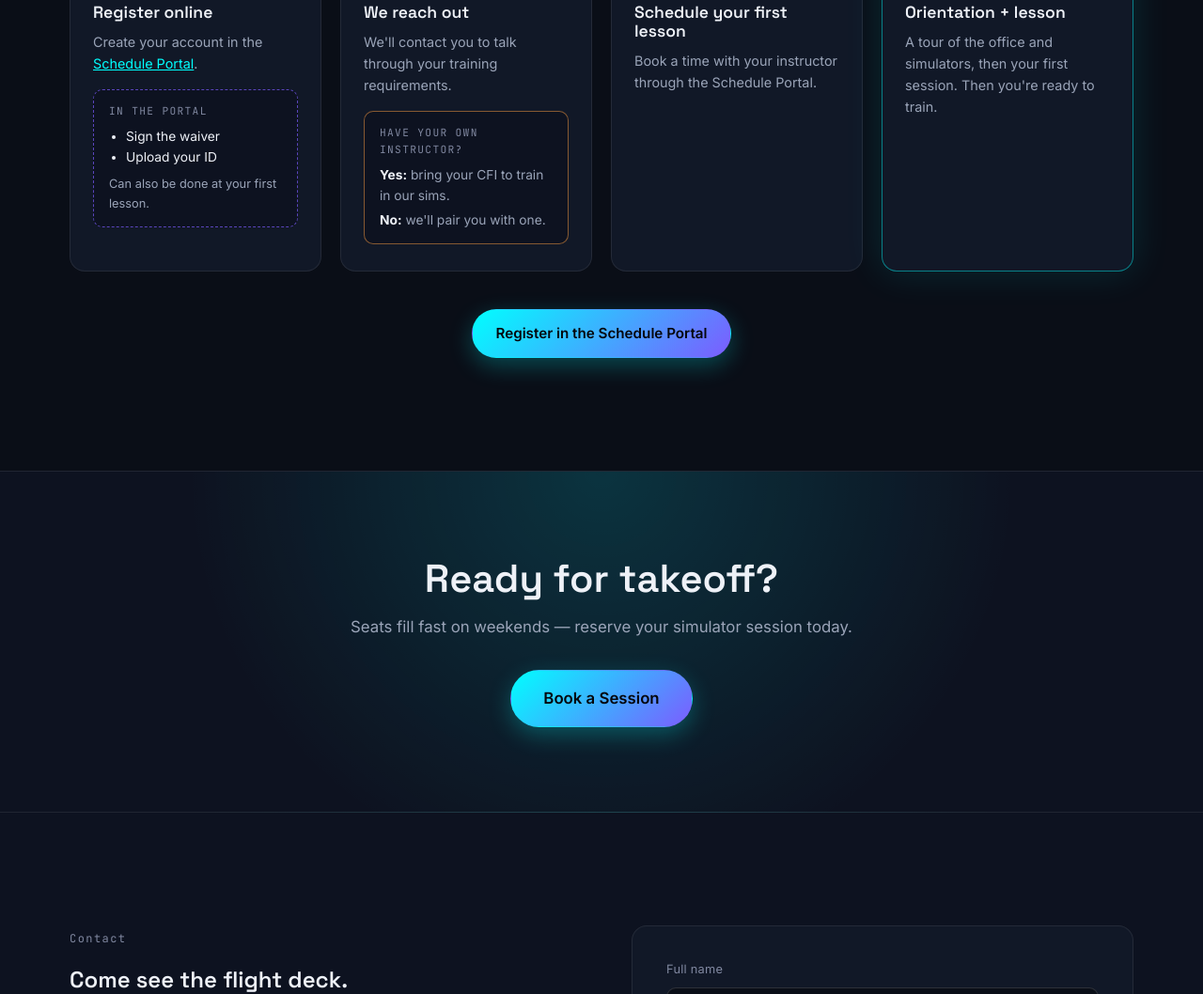
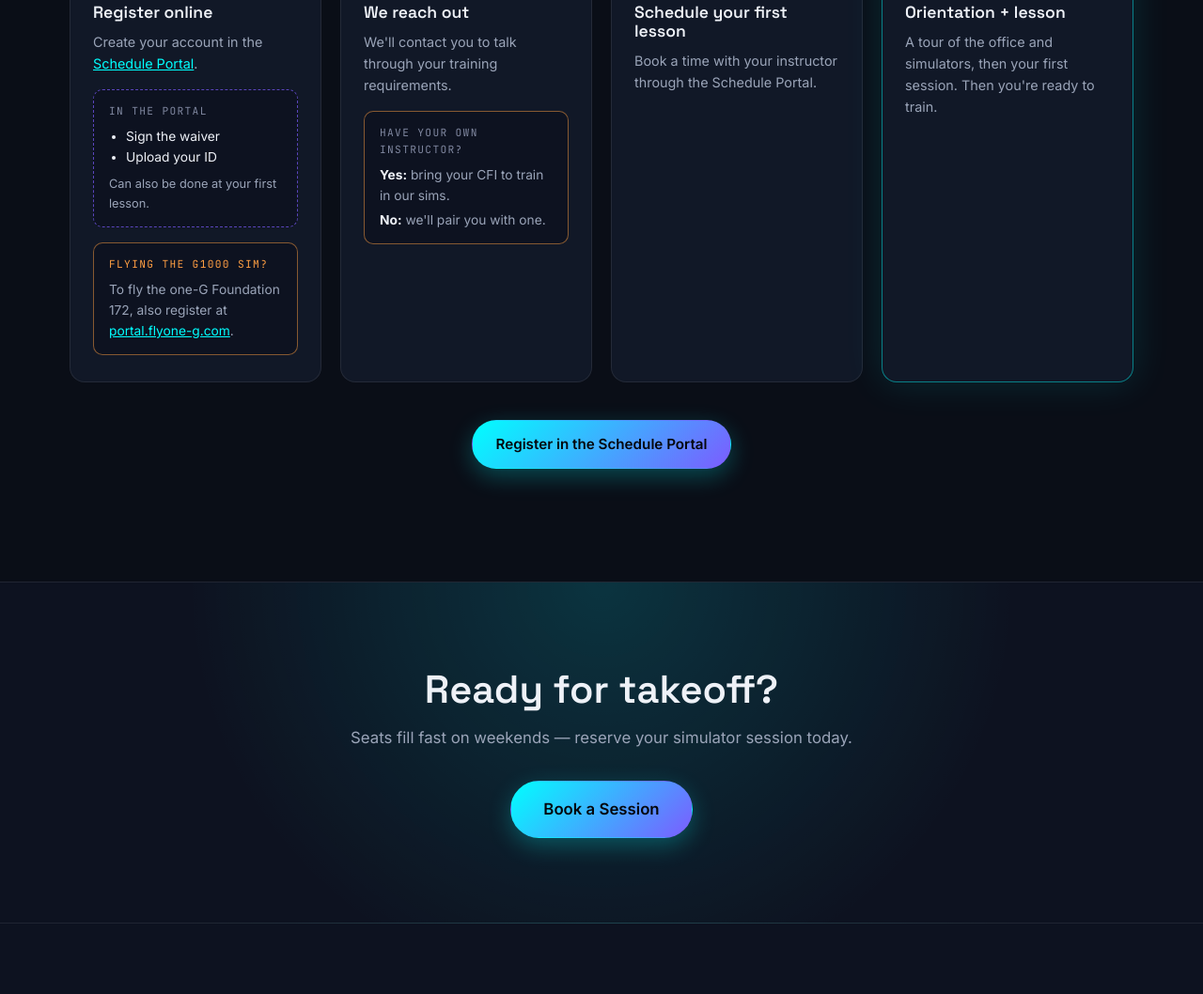
Before and after one commit to teacup33q/SSC, a plain HTML site: page index.html in a window 1280 px wide. Shown: the part 8993-10051 px from the top of the page at 94% size. Drawn offline with Linux system fonts and the light colour scheme.

Commit message:
Note one-G portal registration for the G1000 sim in Getting Started
Co-Authored-By: Claude Opus 5.5 <noreply@anthropic.com>
Claude-Session: https://claude.ai/code/session_01S1ZPPTd6CoBLBJvtPCBTp4

```diff
--- a/index.html
+++ b/index.html
@@ -511,6 +511,10 @@
             </ul>
             <p class="step-sub-note">Can also be done at your first lesson.</p>
           </div>
+          <div class="step-cond">
+            <p class="step-sub-label">Flying the G1000 sim?</p>
+            <p>To fly the one-G Foundation 172, also register at <a href="https://portal.flyone-g.com/" target="_blank" rel="noopener noreferrer">portal.flyone-g.com</a>.</p>
+          </div>
         </li>
 
         <li class="step reveal">
--- a/styles.css
+++ b/styles.css
@@ -998,6 +998,16 @@ input, select, textarea { font: inherit; }
 }
 .step-sub { border: 1px dashed rgba(124, 92, 255, 0.7); }
 .step-branch { border: 1px solid rgba(255, 159, 67, 0.5); }
+.step-cond {
+  margin-top: 6px;
+  padding: 14px 16px;
+  border-radius: var(--radius-sm);
+  background: var(--bg-alt);
+  border: 1px solid rgba(255, 159, 67, 0.5);
+  font-size: 0.86rem;
+  color: var(--text-dim);
+}
+.step-cond .step-sub-label { color: var(--accent-warm); }
 .step-branch p + p { margin-top: 4px; }
 .step-branch strong { color: var(--text); }
 .step-sub-label {
```
